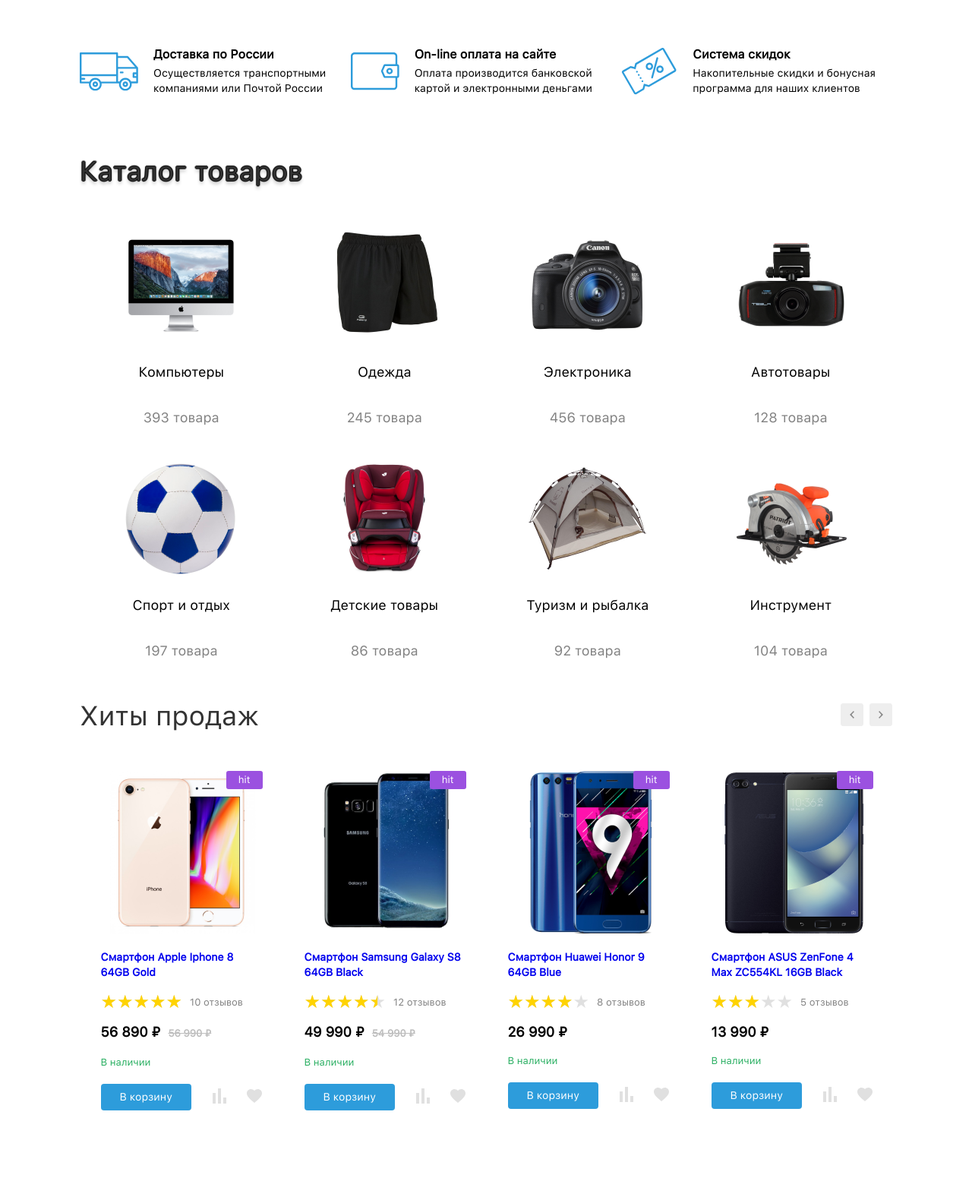
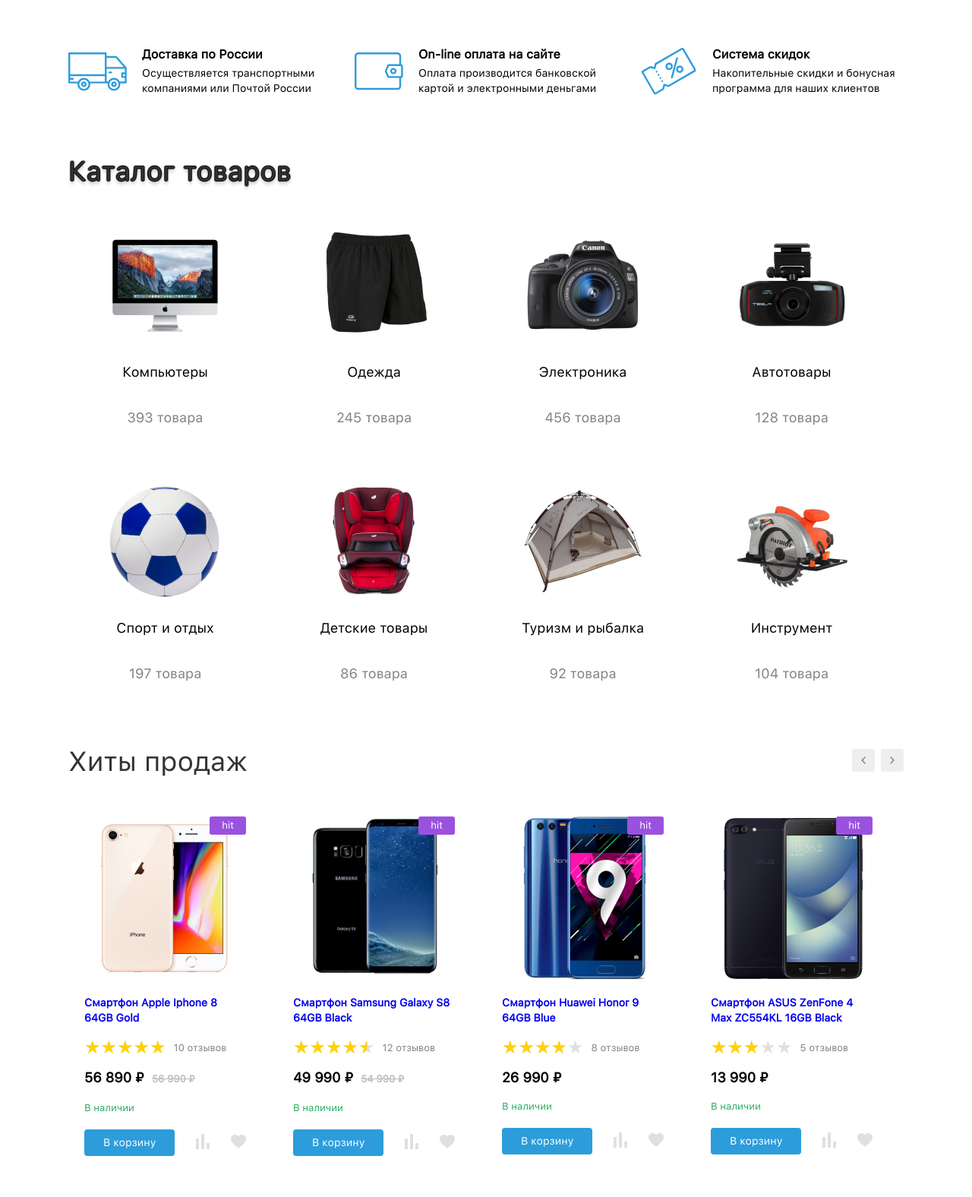
Before and after one commit to yarn1k/bodysite-test, a plain HTML site: page index.html in a window 1280 px wide. Shown: the whole page at 76% size. Before the commit the page ends 1543 px from the top, so only its background shows below. Drawn offline with nearby package versions, Linux system fonts and the light colour scheme.

Commit message:
Fix BEM layout and add advantages slider

```diff
--- a/index.html
+++ b/index.html
@@ -8,10 +8,10 @@
 </head>
 <body>
 	<main class="page">
-		<section class="advantages">
+		<section class="advantages home__advantages">
 			<div class="container">
-				<div class="row">
-					<div class="col-xl-4 col-md-6 col-12">
+				<div class="flex__column">
+					<div class="advantages-carousel">
 						<div class="advantages__item">
 							<img src="img/delivery.svg" alt="Доставка">
 							<div class="advantages__text-block">
@@ -19,8 +19,6 @@
 								<p class="advantages__text">Осуществляется транспортными компаниями или Почтой России</p>
 							</div>
 						</div>
-					</div>
-					<div class="col-xl-4 col-md-6 col-12">
 						<div class="advantages__item">
 							<img src="img/pay.svg" alt="Оплата">
 							<div class="advantages__text-block">
@@ -28,8 +26,6 @@
 								<p class="advantages__text">Оплата производится банковской картой  и электронными деньгами</p>
 							</div>
 						</div>
-					</div>
-					<div class="col-xl-4 col-md-6 col-12">
 						<div class="advantages__item">
 							<img src="img/sale.svg" alt="Скидки">
 							<div class="advantages__text-block">
@@ -41,7 +37,7 @@
 				</div>
 			</div>
 		</section>
-		<section class="catalog">
+		<section class="catalog home__catalog">
 			<div class="container">
 				<h2 class="page__title catalog__title">Каталог товаров</h2>
 				<div class="row">
@@ -163,7 +159,7 @@
 				</div>
 			</div>
 		</section>
-		<section class="hits">
+		<section class="hits home__hits">
 			<div class="container">
 				<div class="hits__header">
 					<h2 class="hits__title">Хиты продаж</h2>
@@ -198,7 +194,7 @@
 									<div class="rating__value">5</div>
 									<p class="rating__reviews-count">10 отзывов</p>
 								</div>
-								<p class="card-item__price">56 890 ₽&nbsp;&nbsp;<span>56 990 ₽</span></p>
+								<p class="card-item__price">56 890 ₽&nbsp;&nbsp;<span class="card-item__price_strikethrough">56 990 ₽</span></p>
 								<p class="card-item__stocks"><img src="img/available.svg" class="d-mobile" alt="Avaliable"> В наличии</p>
 								<div class="card-item__buy">
 									<a href="#" class="card-btn">В корзину</a>
@@ -235,7 +231,7 @@
 									<div class="rating__value">4.5</div>
 									<p class="rating__reviews-count">12 отзывов</p>
 								</div>
-								<p class="card-item__price">49 990 ₽&nbsp;&nbsp;<span>54 990 ₽</span></p>
+								<p class="card-item__price">49 990 ₽&nbsp;&nbsp;<span class="card-item__price_strikethrough">54 990 ₽</span></p>
 								<p class="card-item__stocks"><img src="img/available.svg" class="d-mobile" alt="Avaliable"> В наличии</p>
 								<div class="card-item__buy">
 									<a href="#" class="card-btn">В корзину</a>
@@ -347,7 +343,7 @@
 									<div class="rating__value">5</div>
 									<p class="rating__reviews-count">10 отзывов</p>
 								</div>
-								<p class="card-item__price">56 890 ₽&nbsp;&nbsp;<span>56 990 ₽</span></p>
+								<p class="card-item__price">56 890 ₽&nbsp;&nbsp;<span class="card-item__price_strikethrough">56 990 ₽</span></p>
 								<p class="card-item__stocks"><img src="img/available.svg" class="d-mobile" alt="Avaliable"> В наличии</p>
 								<div class="card-item__buy">
 									<a href="#" class="card-btn">В корзину</a>
@@ -384,7 +380,7 @@
 									<div class="rating__value">4.5</div>
 									<p class="rating__reviews-count">12 отзывов</p>
 								</div>
-								<p class="card-item__price">49 990 ₽&nbsp;&nbsp;<span>54 990 ₽</span></p>
+								<p class="card-item__price">49 990 ₽&nbsp;&nbsp;<span class="card-item__price_strikethrough">54 990 ₽</span></p>
 								<p class="card-item__stocks"><img src="img/available.svg" class="d-mobile" alt="Avaliable"> В наличии</p>
 								<div class="card-item__buy">
 									<a href="#" class="card-btn">В корзину</a>
--- a/js/main.js
+++ b/js/main.js
@@ -1,3 +1,4 @@
+$( document ).ready(function() {
 const ratings = $('.rating');
 
 if (ratings.length > 0) {
@@ -27,19 +28,47 @@
 	}
 }
 
+$('.advantages-carousel').slick({
+	arrows: false,
+	slidesToShow: 3,
+	slidesToScroll: 3,
+	responsive: [
+		{
+			breakpoint: 1100,
+			settings: {
+				slidesToShow: 2,
+				slidesToScroll: 2
+			}
+		},
+		{
+			breakpoint: 576,
+			settings: {
+				slidesToShow: 1,
+				slidesToScroll: 1
+			}
+		}
+	]
+});
+
 $('.hits-carousel').slick({
 	arrows: true,
 	prevArrow: $('.prev'),
 	nextArrow: $('.next'),
 	slidesToShow: 4,
-	slidesToScroll: 1,
+	slidesToScroll: 4,
 	speed: 500,
-	infinite: false,
+	infinite: true,
 	draggable: false,
-	waitForAnimate: true,
 	responsive: [
 		{
 			breakpoint: 1100,
+			settings: {
+				slidesToShow: 3,
+				slidesToScroll: 3
+			}
+		},
+		{
+			breakpoint: 800,
 			settings: {
 				slidesToShow: 2,
 				slidesToScroll: 2
@@ -69,23 +98,20 @@
 })
 
 if ($(window).width() <= 576) {
-	const advantagesItems = $('.advantages__item');
-	for (var i = 1; i < advantagesItems.length; i++){
-		$(advantagesItems[i]).hide();
-	}
 	const catalogTitle = $('.catalog').find('.page__title');
 	catalogTitle.text('Популярные категории');
 	catalogTitle.removeClass('catalog__title');
 	const cardItems = $('.catalog').find('.card-item');
 	const catalogCounts = $('.catalog__count');
-	for (var i = 0; i < catalogCounts.length; i++) {
+	for (let i = 0; i < catalogCounts.length; i++) {
 		let currentText = $(catalogCounts[i]).text();
 		$(catalogCounts[i]).text(currentText.replace('товара', '').trim());
 	}
-	for (var i = 0; i < cardItems.length - 1; i++) {
-		$(cardItems[i]).parent().append('<hr class="catalog__hr">');
+	for (let i = 0; i < cardItems.length - 1; i++) {
+		$(cardItems[i]).parent().append('<div class="catalog__hr"></div>');
 	}
 	$('.card-item__hit').text('хит');
 	$('.card-item__hit').css({'right':'auto'});
-	$('.card-btn').css({'padding':'12px 80px'});
+	$('.card-btn').css({'padding':'0px 50px'});
 }
+});
--- a/style.css
+++ b/style.css
@@ -23,8 +23,6 @@
 .container {
 	box-sizing: border-box;
 	width: 100%;
-    padding-right: 15px;
-    padding-left: 15px;
     margin-right: auto;
     margin-left: auto;
 }
@@ -43,12 +41,18 @@
 	display: none;
 }
 /* Блок Преимущества */
-.advantages {
+.advantages {}
+.home__advantages {
 	margin: 62px 0px 0px 0px;
 }
 .advantages__item {
-	display: flex;
-	align-items: center;
+    display: flex;
+    width: 350px!important;
+    align-items: center;
+    margin: 0px 30px 0px 0px;
+}
+.advantages__item:last-child {
+	margin: 0;
 }
 .advantages__text-block {
 	margin: 0px 0px 0px 20px;
@@ -63,7 +67,8 @@
 	line-height: 20px;
 }
 /* Блок Каталог */
-.catalog {
+.catalog {}
+.home__catalog {
 	margin: 78px 0px 0px 0px;
 }
 .catalog__title {
@@ -118,7 +123,7 @@
 	box-sizing: border-box;
 	width: 255px;
 	padding: 20px;
-	margin: 0 auto;
+	margin: 0px 0px 30px 0px;
 	border: 1px solid transparent;
 }
 .card-item__image {
@@ -166,7 +171,7 @@
 	line-height: 21px;
 	margin: 0px 0px 20px 0px;
 }
-.card-item__price span {
+.card-item__price_strikethrough {
 	font-size: 13px;
 	text-decoration: line-through;
 	color: #BDBDBD;
@@ -265,7 +270,8 @@
 	margin: 0px 0px 0px 10px;
 }
 /* Блок Хиты продаж */
-.hits {
+.hits {}
+.home__hits {
 	margin: 30px 0px 60px 0px;
 }
 .hits__header {
@@ -399,10 +405,10 @@
 	.d-mobile {
 		display: block;
 	}
-	.advantages {
+	.home__advantages {
 		margin: 42px 0px 0px 0px;
 	}
-	.catalog {
+	.home__catalog {
 		margin: 42px 0px 0px 0px;
 	}
 	.page__title {
@@ -425,6 +431,12 @@
 	}
 	.catalog .card-item {
 		padding: 15px;
+	}
+	.card-item__price {
+		font-size: 22px;
+	}
+	.card-item__price_strikethrough {
+		font-size: 18px;
 	}
 	.catalog__card {
 		display: flex;
```
